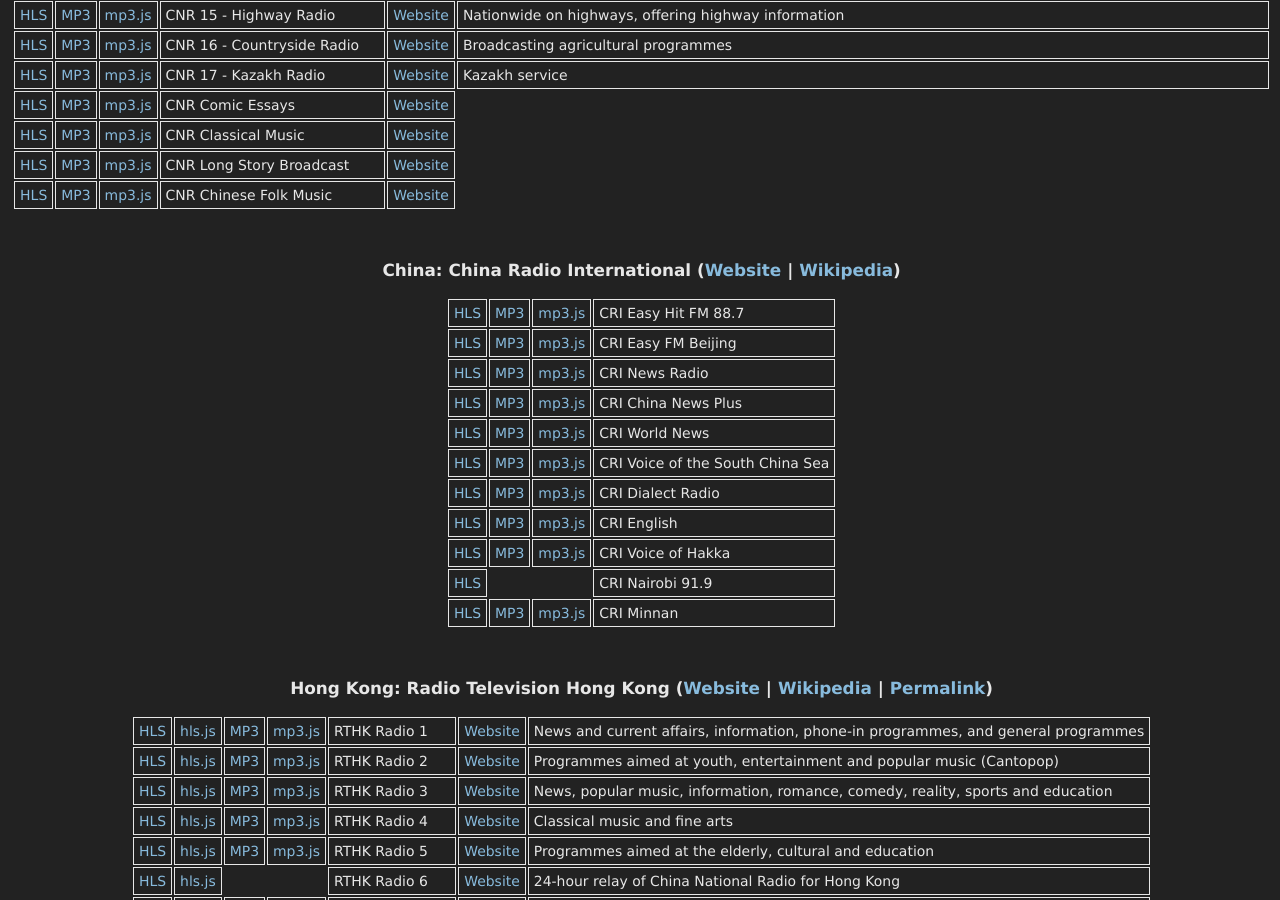
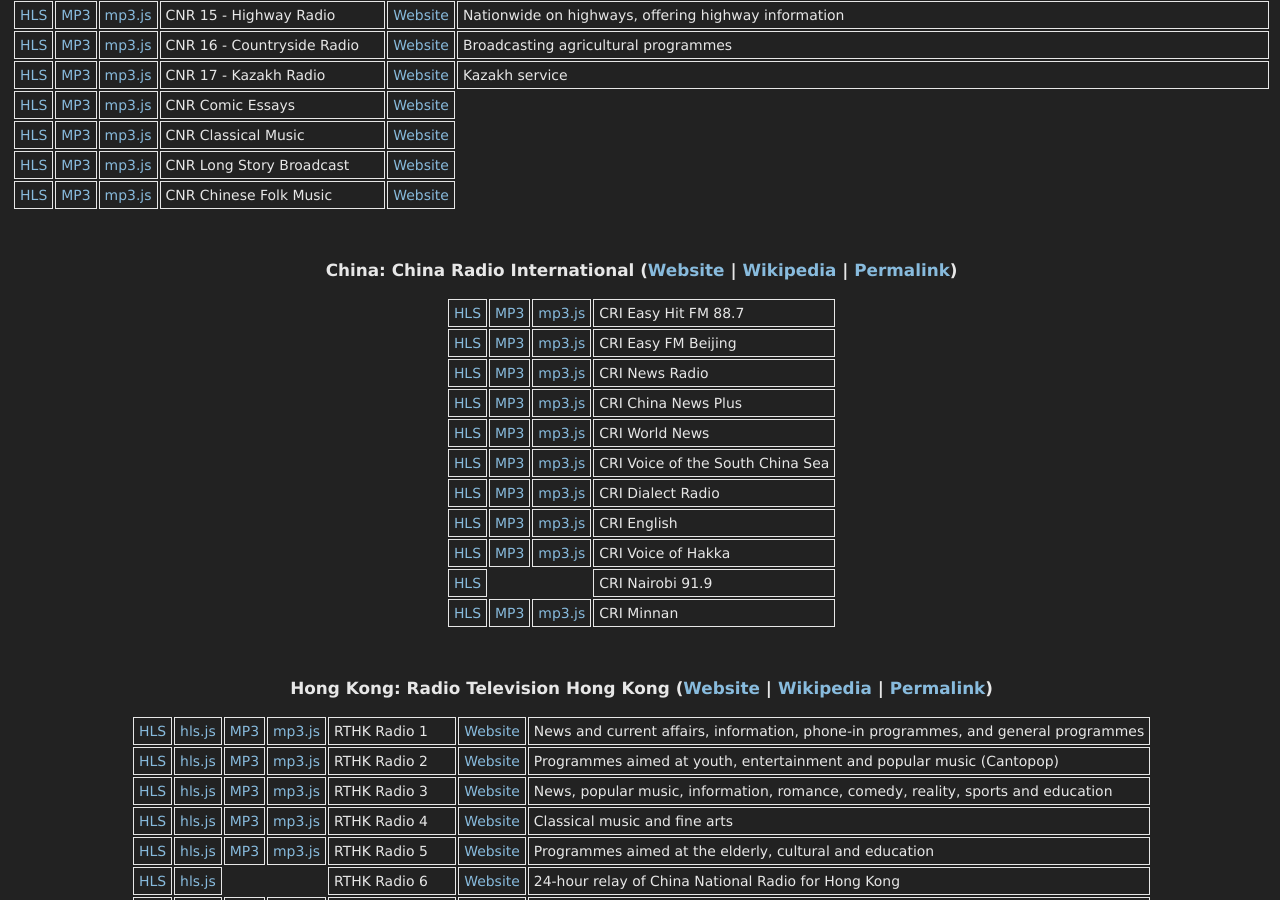
Before and after one commit to danburd/danburd.github.io, a Jekyll site: the page radio.html, which Jekyll copies as it is, in a window 1280 px wide and 900 px high, scrolled down 2415 px. Built offline with Jekyll 4.4.1, drawn with Linux system fonts in a browser that asks for light colours.

Commit message:
Update radio.html

```diff
--- a/radio.html
+++ b/radio.html
@@ -740,9 +740,11 @@
    <td></td>
   </tr>
 </table>
+</div>
 <br>
 <br>
-<h3>China: China Radio International (<a href="http://www.cri.com.cn/">Website</a> | <a href="https://en.wikipedia.org/wiki/China_Radio_International">Wikipedia</a>)</h3>
+<div id="China2">
+<h3>China: China Radio International (<a href="http://www.cri.com.cn/">Website</a> | <a href="https://en.wikipedia.org/wiki/China_Radio_International">Wikipedia</a> | <a href="#China2">Permalink</a>)</h3>
 <table>
   <tr>
    <td><a href="https://cri-lh.akamaihd.net/i/cri887_1@183455/master.m3u8">HLS</a></td>
```
